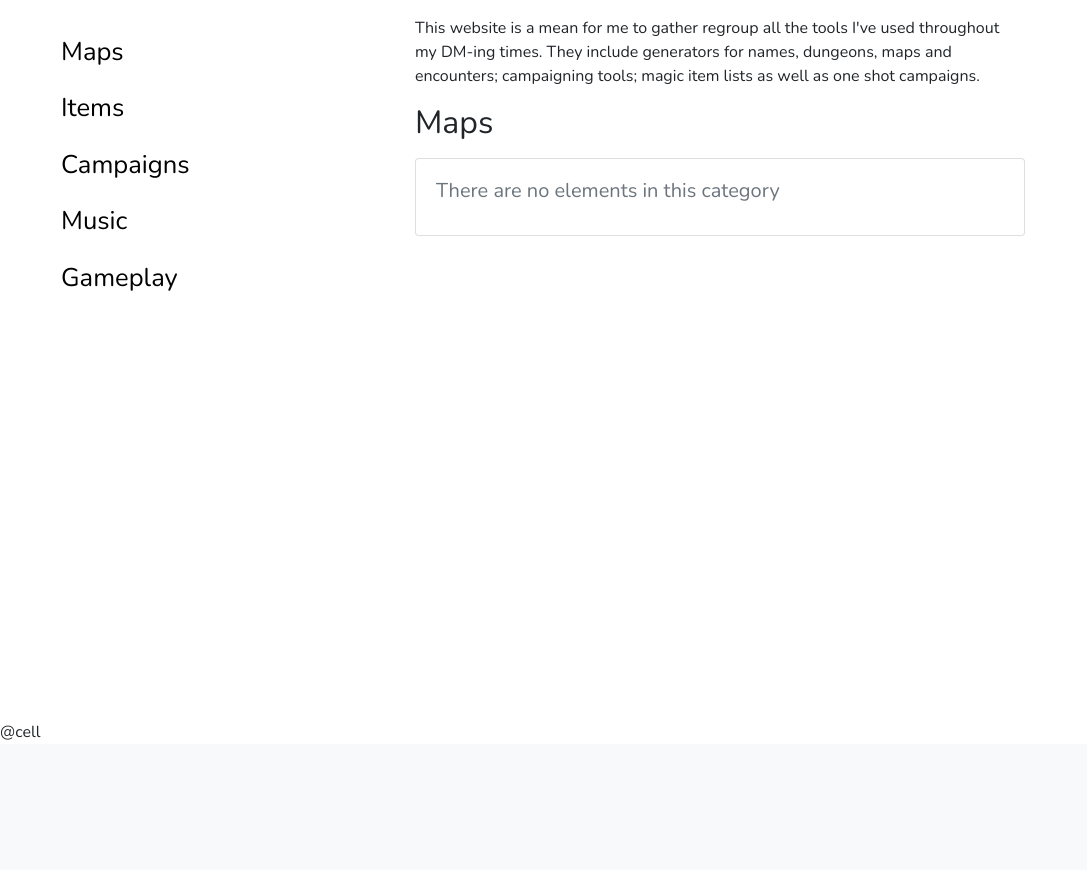
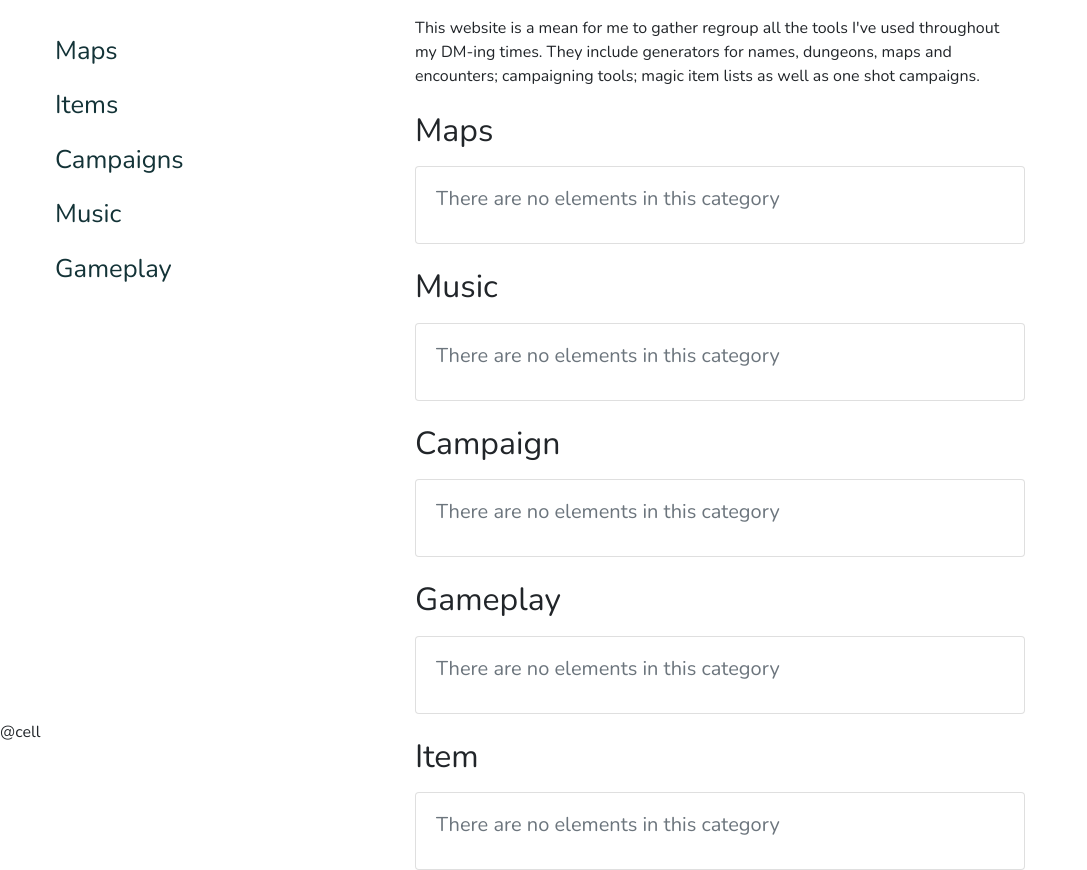
Before and after one commit to AuxaneN/DMToolbox, a PHP site: page / in a window 1280 px wide. Shown: the part 56-926 px from the top of the page, without its empty margins (0-1087 px from the left). Before the commit the page ends 796 px from the top, so only its background shows below. Run offline with PHP 8.4, Linux system fonts and the light colour scheme; tables that the repository leaves empty or names only in its code hold one stand-in row (values such as "Sample post").

Commit message:
Fixed menu

```diff
--- a/css/main.css
+++ b/css/main.css
@@ -5,17 +5,16 @@
 ol{
     list-style: none;
 }
-li{
+
+#sidebar li a {
     font-size: 1.6em;
+    text-decoration: none;
     color: #133337;
 }
-li:hover{
-    opacity:0.5;
-    cursor: pointer;
+#sidebar a:hover{
+    opacity: 0.5;
+    text-decoration: none;
 }
 .card-title{
     font-weight: 500;
 }
-.nobutton{
-    border:none !important;
-    background: transparent;}
--- a/index.php
+++ b/index.php
@@ -18,7 +18,6 @@
     <?php
     include('php/dbAccess.php');
     $dbh->setAttribute(PDO::ATTR_ORACLE_NULLS,PDO::NULL_TO_STRING);
-    // CHARGE LA DB SELON LA CATEGORIE DEMANDEE
 
     ?>
       <link rel="stylesheet" href="css/main.css">
@@ -44,26 +43,24 @@
     </header>
     <div class="container-fluid">
         <div class="row mt-3">
-            <section id="sidebar" class="col-lg-3 col-sm-12">
-                <form action="#" method="GET">
+            <section id="sidebar" class="col-lg-3 col-sm-12 sticky-top">
                 <ol>
                     <li class="mt-3">
-                            <button class="nobutton" type="submit" name="category" id="map" value="map">Maps</button>
+                        <a href="#map">Maps</a>
                     </li>
                     <li class="mt-3">
-                            <button class="nobutton" type="submit" name="category" id="item" value="item">Items</button>
+                        <a href="#item">Items</a>
                     </li>
                     <li class="mt-3">
-                             <button class="nobutton" type="submit" name="category" id="campaign" value="campaign">Campaigns</button>
+                        <a href="#campaign"> Campaigns</a>
                     </li>
                     <li class="mt-3">
-                            <button class="nobutton" type="submit" name="category" id="music" value="music">Music</button>
+                        <a href="#music">Music</a>
                     </li>
                     <li class="mt-3">
-                             <button class="nobutton" type="submit" name="category" id="gameplay" value="gameplay">Gameplay</button>
+                        <a href="#gameplay"> Gameplay</a>
                     </li>
                 </ol>
-                </form>
             </section>
             <section class="col-lg-9 col-sm-12">
                 <div class="row">
@@ -72,12 +69,11 @@
                             This website is a mean for me to gather regroup all the tools I've used throughout my DM-ing times.
                             They include generators for names, dungeons, maps and encounters; campaigning tools; magic item lists as well as one shot campaigns.
                         </p>
-                        <h2 id="map">Maps</h2>
+
                         <?PHP
-
-
                         $getInfo = $dbh->prepare("SELECT * FROM `websites` WHERE category = 'map'");
                         $getInfo->execute();
+                        echo '<h2 class="mt-4" id="map">Maps</h2>';
                         foreach ($getInfo as $key => $value) {
                             echo '
                             <div class="card mt-3">
@@ -89,21 +85,98 @@
                                     <button type="button" class="btn btn-success" href="'.$value[3].'">Read more</button>
                                 </div>
                             </div>';
-
+                        };
+                        if(empty($value[1])){
+                            echo '
+                            <div class="card mt-3">
+                                <div class="card-body">
+                                    <h5 class="card-title text-secondary">There are no elements in this category </h5>
+                                </div>
+                            </div>';
+                        }
                         $getInfo = $dbh->prepare("SELECT * FROM `websites` WHERE category = 'music'");
                         $getInfo->execute();
-
+                        echo '<h2 class="mt-4" id="music">Music</h2>';
+                        foreach ($getInfo as $key => $value) {
+                            echo '
+                            <div class="card mt-3">
+                                <div class="card-body">
+                                    <h5 class="card-title">'.$value[1].' </h5>
+                                    <p class="card-text">'.$value[2].'</p>
+                                </div>
+                                <div class="card-footer">
+                                    <button type="button" class="btn btn-success" href="'.$value[3].'">Read more</button>
+                                </div>
+                            </div>';
+                        };
+                        if(empty($value[1])){
+                            echo '
+                            <div class="card mt-3">
+                                <div class="card-body">
+                                    <h5 class="card-title text-secondary">There are no elements in this category </h5>
+                                </div>
+                            </div>';
+                        }
                         $getInfo = $dbh->prepare("SELECT * FROM `websites` WHERE category = 'campaign'");
                         $getInfo->execute();
-
+                        echo '<h2 class="mt-4" id="campaign">Campaign</h2>';
+                        foreach ($getInfo as $key => $value) {
+                            echo '
+                            <div class="card mt-3">
+                                <div class="card-body">
+                                    <h5 class="card-title">'.$value[1].' </h5>
+                                    <p class="card-text">'.$value[2].'</p>
+                                </div>
+                                <div class="card-footer">
+                                    <button type="button" class="btn btn-success" href="'.$value[3].'">Read more</button>
+                                </div>
+                            </div>';
+                        };
+                        if(empty($value[1])){
+                            echo '
+                            <div class="card mt-3">
+                                <div class="card-body">
+                                    <h5 class="card-title text-secondary">There are no elements in this category </h5>
+                                </div>
+                            </div>';
+                        }
                         $getInfo = $dbh->prepare("SELECT * FROM `websites` WHERE category = 'gameplay'");
                         $getInfo->execute();
-
+                        echo '<h2 class="mt-4" id="gameplay">Gameplay</h2>';
+                        foreach ($getInfo as $key => $value) {
+                            echo '
+                            <div class="card mt-3">
+                                <div class="card-body">
+                                    <h5 class="card-title">'.$value[1].' </h5>
+                                    <p class="card-text">'.$value[2].'</p>
+                                </div>
+                                <div class="card-footer">
+                                    <button type="button" class="btn btn-success" href="'.$value[3].'">Read more</button>
+                                </div>
+                            </div>';
+                        };
+                        if(empty($value[1])){
+                            echo '
+                            <div class="card mt-3">
+                                <div class="card-body">
+                                    <h5 class="card-title text-secondary">There are no elements in this category </h5>
+                                </div>
+                            </div>';
+                        }
                         $getInfo = $dbh->prepare("SELECT * FROM `websites` WHERE category = 'item'");
                         $getInfo->execute();
-
-                        $getInfo = $dbh->prepare("SELECT * FROM `websites`");
-                        $getInfo->execute();
+                        echo '<h2 class="mt-4" id="item">Item</h2>';
+                        foreach ($getInfo as $key => $value) {
+                            echo '
+                            <div class="card mt-3">
+                                <div class="card-body">
+                                    <h5 class="card-title">'.$value[1].' </h5>
+                                    <p class="card-text">'.$value[2].'</p>
+                                </div>
+                                <div class="card-footer">
+                                    <button type="button" class="btn btn-success" href="'.$value[3].'">Read more</button>
+                                </div>
+                            </div>';
 
                         };
                         if(empty($value[1])){
```
Lines whose indentation alone changed are shown as unchanged.
